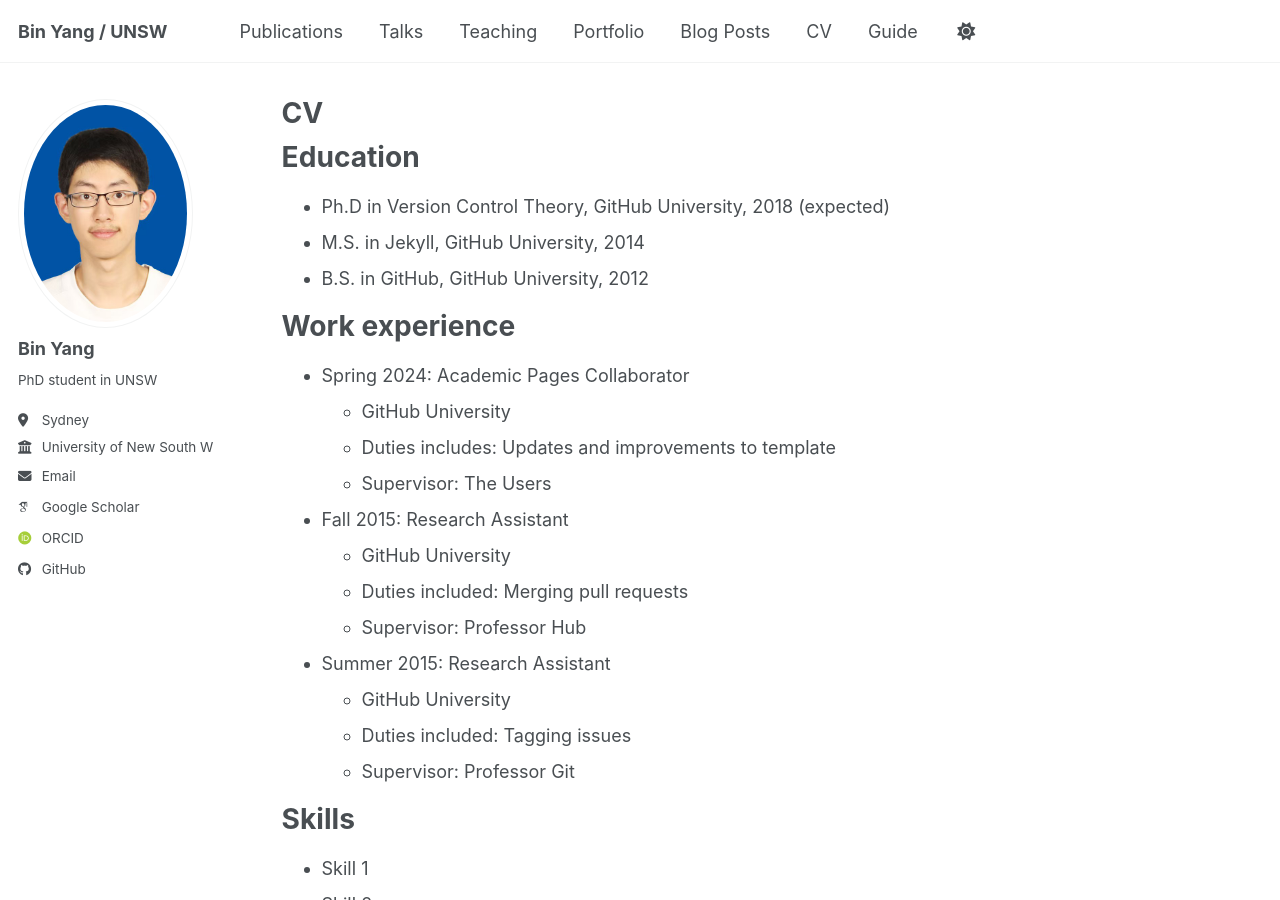
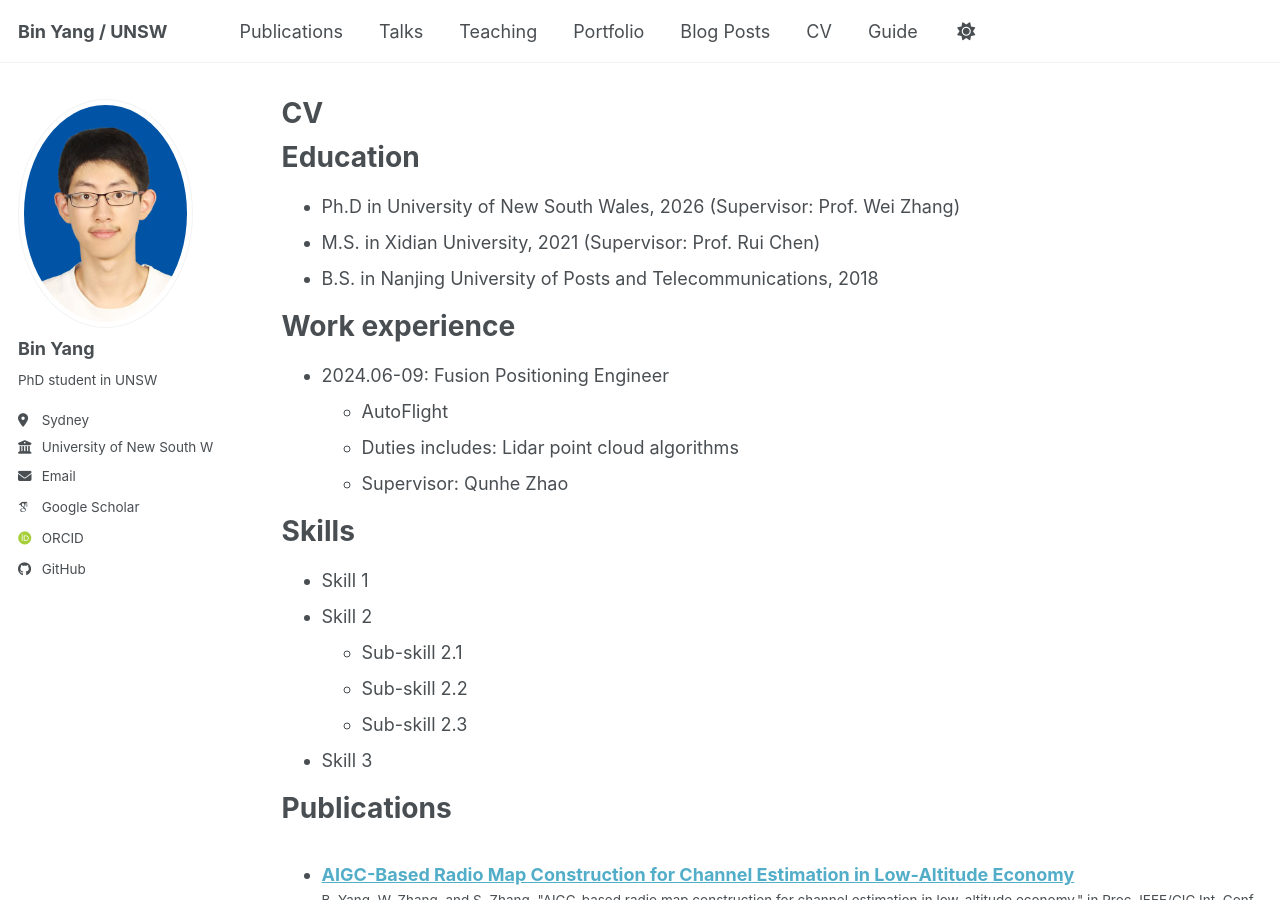
Before and after one commit to yangbin-xd/yangbin-xd.github.io, a Jekyll site: the page built from _pages/cv.md, in a window 1280 px wide and 900 px high. Built offline with Jekyll 4.4.1, drawn with Linux system fonts in a browser that asks for light colours; some web fonts are replaced; a script bundle is joined from its source files by our own code; library files that are not in the unit come from our copies.

Commit message:
Update cv.md

```diff
--- a/_pages/cv.md
+++ b/_pages/cv.md
@@ -11,26 +11,16 @@ redirect_from:
 
 Education
 ======
-* Ph.D in Version Control Theory, GitHub University, 2018 (expected)
-* M.S. in Jekyll, GitHub University, 2014
-* B.S. in GitHub, GitHub University, 2012
+* Ph.D in University of New South Wales, 2026 (Supervisor: Prof. Wei Zhang)
+* M.S. in Xidian University, 2021 (Supervisor: Prof. Rui Chen)
+* B.S. in Nanjing University of Posts and Telecommunications, 2018
 
 Work experience
 ======
-* Spring 2024: Academic Pages Collaborator
-  * GitHub University
-  * Duties includes: Updates and improvements to template
-  * Supervisor: The Users
-
-* Fall 2015: Research Assistant
-  * GitHub University
-  * Duties included: Merging pull requests
-  * Supervisor: Professor Hub
-
-* Summer 2015: Research Assistant
-  * GitHub University
-  * Duties included: Tagging issues
-  * Supervisor: Professor Git
+* 2024.06-09: Fusion Positioning Engineer
+  * AutoFlight
+  * Duties includes: Lidar point cloud algorithms
+  * Supervisor: Qunhe Zhao
 
 Skills
 ======
```
